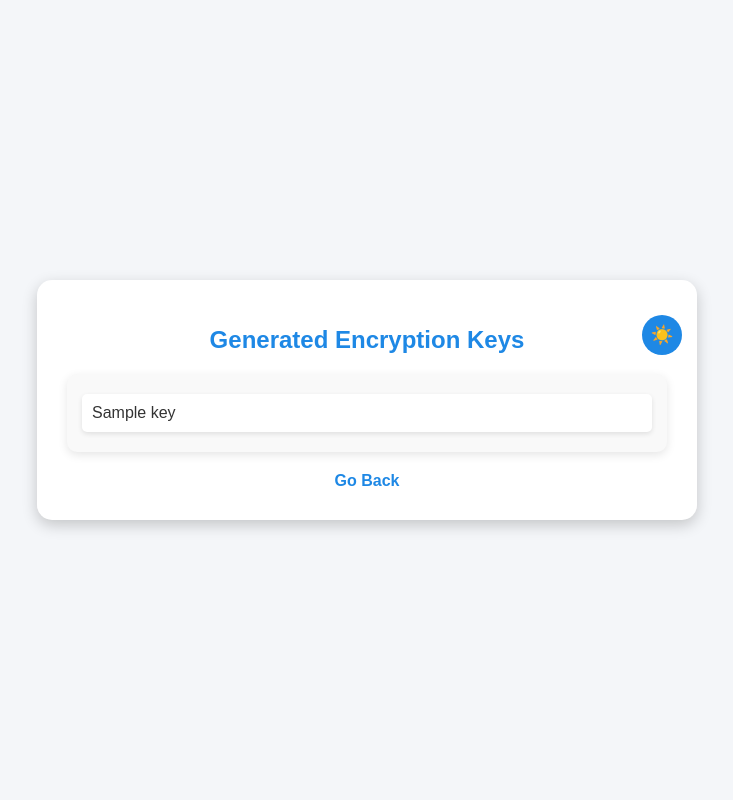
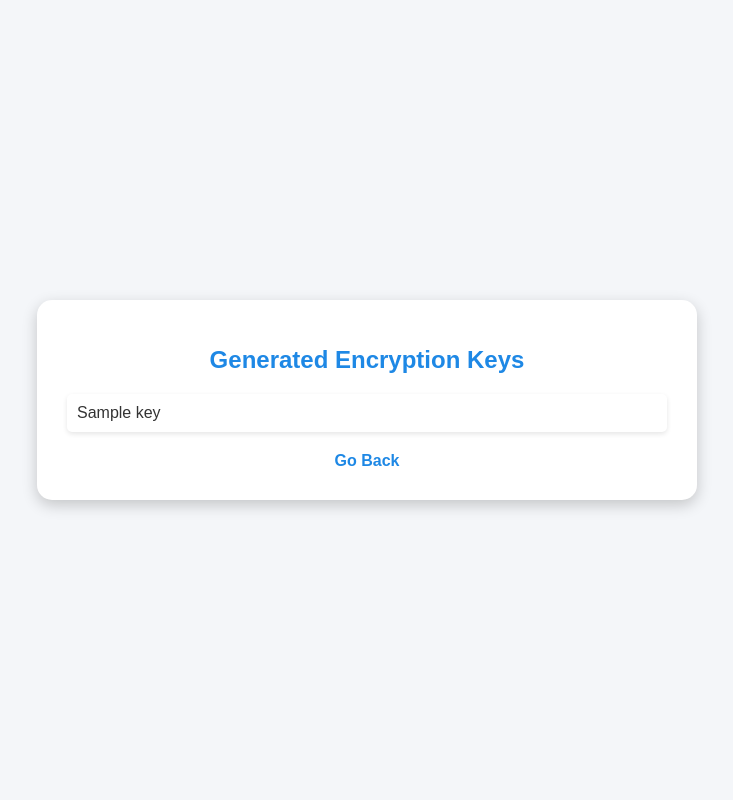
Before and after one commit to ms26961/Jangi, a Flask app: template 400/templates/keys.html in a window 1280 px wide. Shown: the whole page, without its empty margins (273-1006 px from the left). Run offline with Flask 3, Linux system fonts and the light colour scheme; the template is opened without the code that fills it: most values are stand-ins (such as "Sample title", 1, 10 or a date in 2020).

Commit message:
Update keys.html

```diff
--- a/400v1/templates/keys.html
+++ b/400v1/templates/keys.html
@@ -9,9 +9,7 @@
             --bg-color: #f4f6f9;
             --text-color: #333;
             --primary-color: #1e88e5;
-            --secondary-color: #005cb2;
             --card-bg: #ffffff;
-            --list-bg: #f9f9f9;
         }
 
         body {
@@ -34,14 +32,6 @@
             border-radius: 15px;
             padding: 30px;
             box-shadow: 0px 5px 15px rgba(0, 0, 0, 0.2);
-            position: relative;
-        }
-
-        .dark-mode {
-            --bg-color: #121212;
-            --text-color: #e0e0e0;
-            --card-bg: #1e1e1e;
-            --list-bg: #2b2b2b;
         }
 
         h1 {
@@ -55,10 +45,6 @@
             list-style-type: none;
             padding: 0;
             margin: 20px 0;
-            background-color: var(--list-bg);
-            border-radius: 10px;
-            padding: 15px;
-            box-shadow: 0px 3px 10px rgba(0, 0, 0, 0.1);
         }
 
         ul li {
@@ -72,52 +58,6 @@
 
         ul li:hover {
             transform: scale(1.02);
-        }
-
-        .dark-mode ul li {
-            background-color: var(--list-bg);
-            box-shadow: 0px 2px 5px rgba(255, 255, 255, 0.1);
-        }
-
-        button {
-            width: 100%;
-            padding: 12px;
-            margin-top: 20px;
-            font-size: 16px;
-            font-weight: bold;
-            color: #fff;
-            background-color: var(--primary-color);
-            border: none;
-            border-radius: 5px;
-            cursor: pointer;
-            transition: background-color 0.3s ease;
-        }
-
-        button:hover {
-            background-color: var(--secondary-color);
-        }
-
-        .dark-mode-toggle {
-            position: absolute;
-            top: 15px;
-            right: 15px;
-            width: 40px;
-            height: 40px;
-            background-color: var(--primary-color);
-            color: #fff;
-            border: none;
-            border-radius: 50%;
-            display: flex;
-            justify-content: center;
-            align-items: center;
-            font-size: 18px;
-            cursor: pointer;
-            transition: background-color 0.3s ease, transform 0.3s ease;
-        }
-
-        .dark-mode-toggle:hover {
-            background-color: var(--secondary-color);
-            transform: scale(1.1);
         }
 
         .link-container {
@@ -136,18 +76,9 @@
             color: var(--secondary-color);
         }
     </style>
-    <script>
-        function toggleDarkMode() {
-            const body = document.body;
-            body.classList.toggle('dark-mode');
-            const toggleButton = document.querySelector('.dark-mode-toggle');
-            toggleButton.innerHTML = body.classList.contains('dark-mode') ? '🌙' : '☀️';
-        }
-    </script>
 </head>
 <body>
     <div class="container">
-        <button class="dark-mode-toggle" onclick="toggleDarkMode()">☀️</button>
         <h1>Generated Encryption Keys</h1>
         <ul>
             {% for key in keys %}
@@ -157,7 +88,6 @@
         <div class="link-container">
             <a href="/">Go Back</a>
         </div>
-
     </div>
 </body>
 </html>
```
